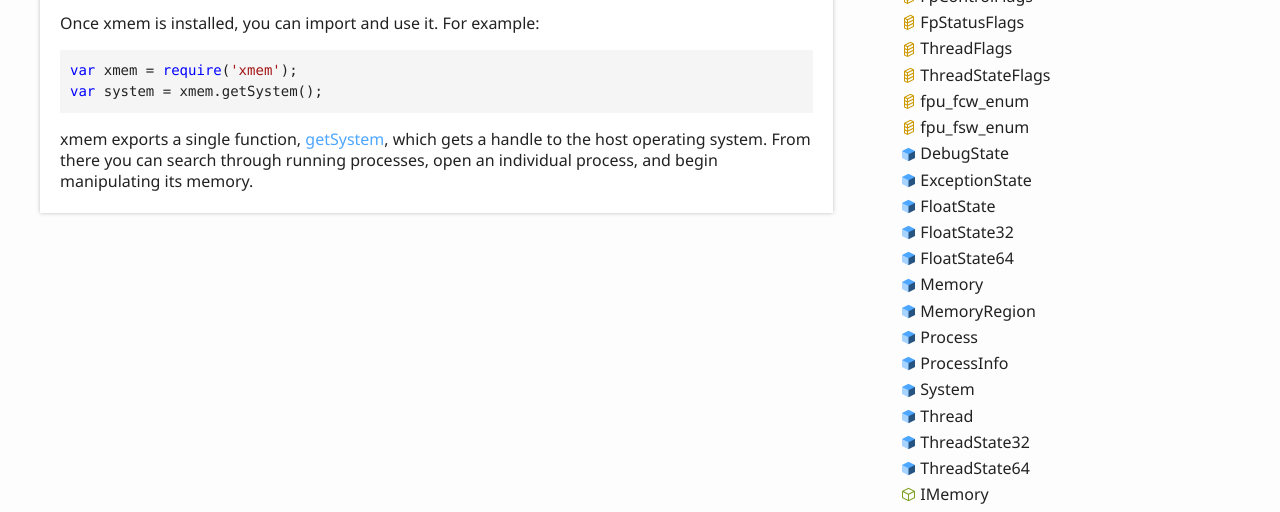
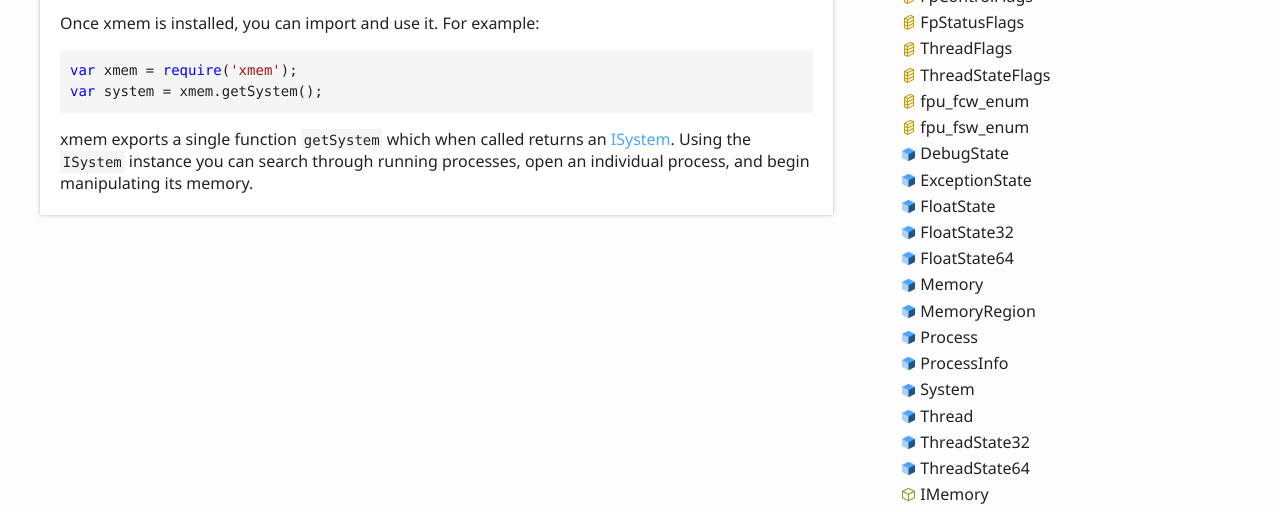
Before and after one commit to jdfreder/xmem, a website: page docs/index.html in a window 1280 px wide. Shown: the part 288-800 px from the top of the page. Drawn offline with Linux system fonts and the light colour scheme.

Commit message:
Update doc build

```diff
--- a/docs/index.html
+++ b/docs/index.html
@@ -71,7 +71,7 @@
 				<pre><code class="lang-javascript"><span class="hljs-keyword">var</span> xmem = <span class="hljs-built_in">require</span>(<span class="hljs-string">'xmem'</span>);
 <span class="hljs-keyword">var</span> system = xmem.getSystem();
 </code></pre>
-				<p>xmem exports a single function, <a href="globals.html#getsystem">getSystem</a>, which gets a handle to the host operating system.  From there you can search through running processes, open an individual process, and  begin manipulating its memory.  </p>
+				<p>xmem exports a single function <code>getSystem</code> which when called returns an <a href="interfaces/isystem.html">ISystem</a>.  Using the <code>ISystem</code> instance you can search through running processes, open an individual process, and  begin manipulating its memory.  </p>
 			</div>
 		</div>
 		<div class="col-4 col-menu menu-sticky-wrap menu-highlight">
```
